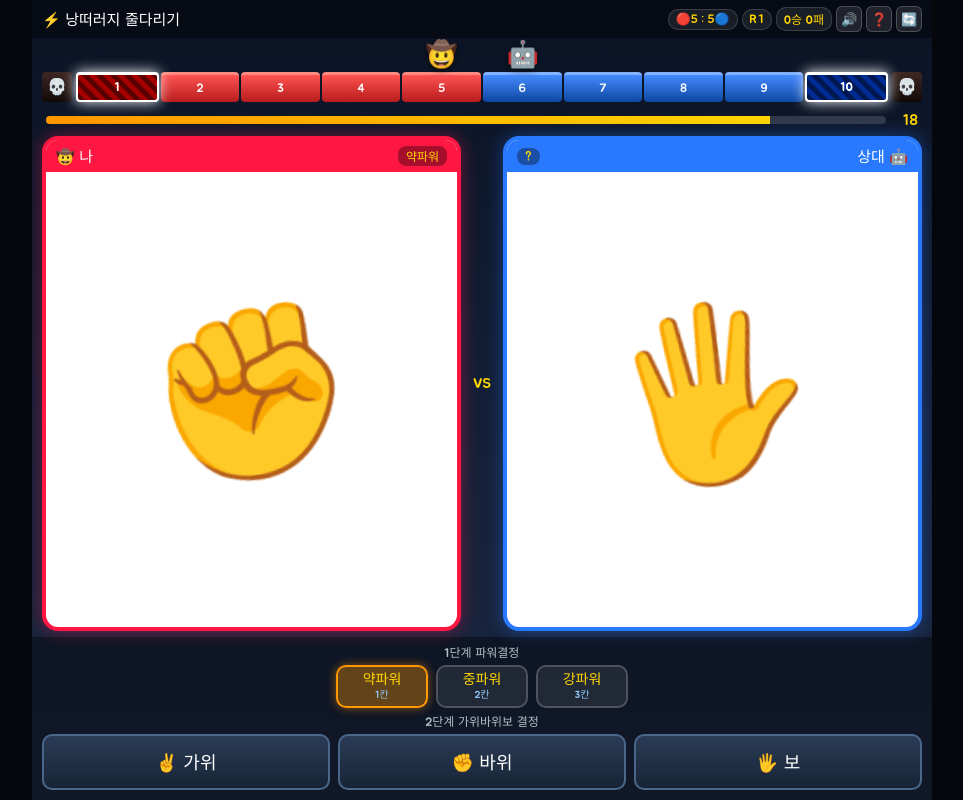
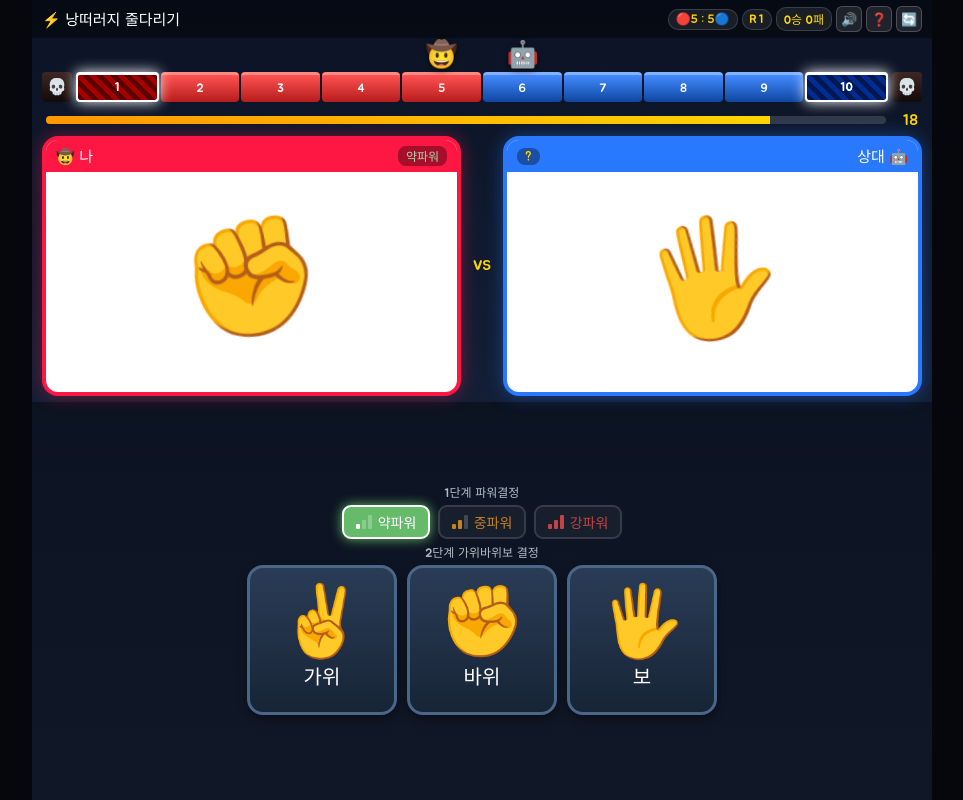
Before and after one commit to lucky7lee/jump2you, a plain HTML site: page index.html in a window 1280 px wide. Both pictures are taken after a click on the button "🔥 게임 시작". Shown: the whole page, without its empty margins (158-1121 px from the left). Drawn offline with Linux system fonts and the light colour scheme.

Commit message:
feat: 비겼을 때 음성/이동 칸수 간소화, 메인 화면 세로 축소, 2단계 3배 크기 정사각형 버튼, 파워별 색상 및 강도 이미지, 결과 3초 대기

```diff
--- a/game.js
+++ b/game.js
@@ -5,7 +5,7 @@
 
 document.addEventListener('DOMContentLoaded', () => {
   const DECIDE_MS = 20000;
-  const RESULT_MS = 10000;
+  const RESULT_MS = 3000;
 
   const state = {
     pos: 0,            // -5 ~ +5 (내 땅 = 5 + pos)
@@ -100,6 +100,7 @@ document.addEventListener('DOMContentLoaded', () => {
   function setPlayerPower(p) {
     state.playerBet = p;
     pPower.textContent = POWER[p];
+    pPower.className = `power-chip p${p}`;
     powerBtns.forEach(b => b.classList.toggle('selected', +b.dataset.bet === p));
   }
 
@@ -135,7 +136,7 @@ document.addEventListener('DOMContentLoaded', () => {
     overlay.classList.add('hidden');
     pZone.classList.remove('win', 'lose');
     aZone.classList.remove('win', 'lose');
-    aPower.textContent = '?';
+    aPower.textContent = '?'; aPower.className = 'power-chip';
 
     pHand.classList.add('shuffling');
     aHand.classList.add('shuffling');
@@ -190,38 +191,28 @@ document.addEventListener('DOMContentLoaded', () => {
     pHand.textContent = HANDS[playerHand].emoji;
     aHand.textContent = HANDS[ai.hand].emoji;
     aPower.textContent = POWER[ai.bet];
+    aPower.className = `power-chip p${ai.bet}`;
 
     const rps = judge(playerHand, ai.hand);
     let delta = 0;
-    let sub = '';
 
-    if (rps === 'win') {
-      delta = pBet;
-      sub = `+${pBet}칸 전진`;
-    } else if (rps === 'lose') {
-      delta = -ai.bet;
-      sub = `-${ai.bet}칸 후퇴`;
-    } else if (pBet < ai.bet) {
-      delta = ai.bet - pBet;
-      sub = `카운터! +${delta}칸`;
-    } else if (pBet > ai.bet) {
-      delta = -(pBet - ai.bet);
-      sub = `헛스윙! ${delta}칸`;
-    } else {
-      sub = '변동 없음';
-    }
+    if (rps === 'win') delta = pBet;
+    else if (rps === 'lose') delta = -ai.bet;
+    else if (pBet < ai.bet) delta = ai.bet - pBet;      // 무승부 카운터
+    else if (pBet > ai.bet) delta = -(pBet - ai.bet);   // 헛스윙 후딜레이
 
-    // 결과 표시: 나에게 이득이면 이겼다, 손해면 졌다
-    let outcome = delta > 0 ? 'win' : delta < 0 ? 'lose' : 'draw';
+    // 결과 문구: 가위바위보 결과 그대로 + 내 칸 이동 정보만
+    const outcome = rps;
     const label = { win: '이겼다!', lose: '졌다!', draw: '비겼다!' }[outcome];
+    const sub = delta > 0 ? `${delta}칸 전진` : delta < 0 ? `${-delta}칸 후퇴` : '이동 없음';
 
     resultText.textContent = label;
     resultText.className = `result-text ${outcome}`;
     resultSub.textContent = sub;
     overlay.classList.remove('hidden');
 
-    if (outcome === 'win') { pZone.classList.add('win'); aZone.classList.add('lose'); }
-    if (outcome === 'lose') { aZone.classList.add('win'); pZone.classList.add('lose'); }
+    if (delta > 0) { pZone.classList.add('win'); aZone.classList.add('lose'); }
+    if (delta < 0) { aZone.classList.add('win'); pZone.classList.add('lose'); }
 
     window.soundEngine.playRevealImpact();
     if (rps === 'draw' && delta !== 0) window.soundEngine.playCounter();
@@ -288,7 +279,7 @@ document.addEventListener('DOMContentLoaded', () => {
     aHand.classList.remove('shuffling');
     pHand.textContent = '✊';
     aHand.textContent = '✌️';
-    aPower.textContent = '?';
+    aPower.textContent = '?'; aPower.className = 'power-chip';
     setPlayerPower(1);
     updateBoard();
   }
--- a/index.html
+++ b/index.html
@@ -71,15 +71,15 @@
       <div class="decision hidden" id="decision-panel">
         <div class="row-label">1단계 파워결정</div>
         <div class="power-row">
-          <button class="power-btn selected" data-bet="1">약파워<small>1칸</small></button>
-          <button class="power-btn" data-bet="2">중파워<small>2칸</small></button>
-          <button class="power-btn" data-bet="3">강파워<small>3칸</small></button>
+          <button class="power-btn p1 selected" data-bet="1"><span class="lvl"><i></i><i></i><i></i></span>약파워</button>
+          <button class="power-btn p2" data-bet="2"><span class="lvl"><i></i><i></i><i></i></span>중파워</button>
+          <button class="power-btn p3" data-bet="3"><span class="lvl"><i></i><i></i><i></i></span>강파워</button>
         </div>
         <div class="row-label">2단계 가위바위보 결정</div>
         <div class="rps-row">
-          <button class="rps-btn" data-hand="scissors">✌️ 가위</button>
-          <button class="rps-btn" data-hand="rock">✊ 바위</button>
-          <button class="rps-btn" data-hand="paper">🖐️ 보</button>
+          <button class="rps-btn" data-hand="scissors"><span class="rps-emoji">✌️</span>가위</button>
+          <button class="rps-btn" data-hand="rock"><span class="rps-emoji">✊</span>바위</button>
+          <button class="rps-btn" data-hand="paper"><span class="rps-emoji">🖐️</span>보</button>
         </div>
       </div>
     </footer>
@@ -101,7 +101,7 @@
         <p>• 상대를 5칸 밀어 절벽으로 떨어뜨리면 승리</p>
         <p>• 이기면 내가 고른 파워만큼 전진</p>
         <p>• 비기면 낮은 파워를 낸 쪽이 <b>차이만큼</b> 전진 (후딜레이 카운터)</p>
-        <p>• 결정 시간 20초, 결과 10초 후 자동 진행</p>
+        <p>• 결정 시간 20초, 결과 3초 후 자동 진행</p>
         <button id="btn-close-rules" class="start-btn">닫기</button>
       </div>
     </div>
--- a/style.css
+++ b/style.css
@@ -151,6 +151,7 @@ body {
 .arena {
   flex: 1 1 auto;
   min-height: 0;
+  max-height: 34vh;
   display: flex;
   align-items: stretch;
   gap: 6px;
@@ -194,7 +195,7 @@ body {
   display: flex;
   justify-content: center;
   align-items: center;
-  font-size: clamp(70px, 22vmin, 180px);
+  font-size: clamp(50px, 15vmin, 120px);
   line-height: 1;
 }
 .hand.shuffling { animation: shake 0.07s infinite alternate; }
@@ -248,7 +249,7 @@ body {
 
 /* ===== 하단 조작부 ===== */
 .controls {
-  flex: 0 0 auto;
+  flex: 1 0 auto;
   padding: 6px 10px 10px;
   background: rgba(0, 0, 0, 0.4);
   display: flex;
@@ -274,41 +275,73 @@ body {
 .decision.locked { opacity: 0.4; pointer-events: none; }
 .row-label { font-size: 12px; color: #b0bec5; text-align: center; }
 
+/* 1단계 파워결정 (작게, 색상 구분) */
 .power-row { display: flex; justify-content: center; gap: 8px; }
 .power-btn {
-  width: 92px;
-  padding: 5px 0;
+  --c: #66bb6a;
+  width: 88px;
+  height: 34px;
   font-family: inherit;
   font-size: 14px;
-  color: var(--gold);
-  background: rgba(255,255,255,0.08);
-  border: 2px solid rgba(255,255,255,0.2);
-  border-radius: 10px;
+  color: var(--c);
+  background: rgba(255,255,255,0.06);
+  border: 2px solid rgba(255,255,255,0.18);
+  border-radius: 9px;
+  cursor: pointer;
+  display: flex;
+  justify-content: center;
+  align-items: center;
+  gap: 6px;
+  opacity: 0.75;
+}
+.power-btn.p1 { --c: #66bb6a; }  /* 약파워: 초록 */
+.power-btn.p2 { --c: #ffa726; }  /* 중파워: 주황 */
+.power-btn.p3 { --c: #ff5252; }  /* 강파워: 빨강 */
+.power-btn.selected {
+  opacity: 1;
+  color: #fff;
+  background: var(--c);
+  border-color: #fff;
+  box-shadow: 0 0 12px var(--c);
+}
+
+/* 강도 아이콘 (막대 3개) */
+.lvl { display: inline-flex; align-items: flex-end; gap: 2px; height: 14px; }
+.lvl i { width: 4px; background: rgba(255,255,255,0.25); border-radius: 1px; }
+.lvl i:nth-child(1) { height: 5px; }
+.lvl i:nth-child(2) { height: 9px; }
+.lvl i:nth-child(3) { height: 14px; }
+.p1 .lvl i:nth-child(-n+1),
+.p2 .lvl i:nth-child(-n+2),
+.p3 .lvl i:nth-child(-n+3) { background: currentColor; }
+
+/* 파워 칩 색상 */
+.power-chip.p1 { color: #a5d6a7; }
+.power-chip.p2 { color: #ffcc80; }
+.power-chip.p3 { color: #ff8a80; }
+
+/* 2단계 가위바위보 결정 (정사각형, 크게) */
+.rps-row { display: flex; justify-content: center; gap: 10px; }
+.rps-btn {
+  width: min(28vw, 19vh, 150px);
+  aspect-ratio: 1 / 1;
+  font-family: inherit;
+  font-size: clamp(14px, 2.6vh, 20px);
+  color: #fff;
+  background: linear-gradient(180deg, #2a3c56, #172436);
+  border: 3px solid #4a6789;
+  border-radius: 16px;
   cursor: pointer;
   display: flex;
   flex-direction: column;
+  justify-content: center;
   align-items: center;
-  line-height: 1.2;
+  gap: 2px;
+  box-shadow: 0 4px 10px rgba(0,0,0,0.4);
 }
-.power-btn small { font-size: 10px; color: #90caf9; }
-.power-btn.selected {
-  background: rgba(255,152,0,0.35);
-  border-color: #ff9800;
-  box-shadow: 0 0 10px rgba(255,152,0,0.5);
-}
-
-.rps-row { display: grid; grid-template-columns: repeat(3, 1fr); gap: 8px; }
-.rps-btn {
-  padding: 12px 0;
-  font-family: inherit;
-  font-size: 18px;
-  color: #fff;
-  background: linear-gradient(180deg, #2a3c56, #172436);
-  border: 2px solid #4a6789;
-  border-radius: 10px;
-  cursor: pointer;
-}
-.rps-btn:active { transform: translateY(1px); }
+.rps-emoji { font-size: min(13vw, 9vh, 70px); line-height: 1; }
+.rps-btn:hover { border-color: #64b5f6; }
+.rps-btn:active { transform: scale(0.96); }
 
 /* ===== 모달 ===== */
 .modal {
```
